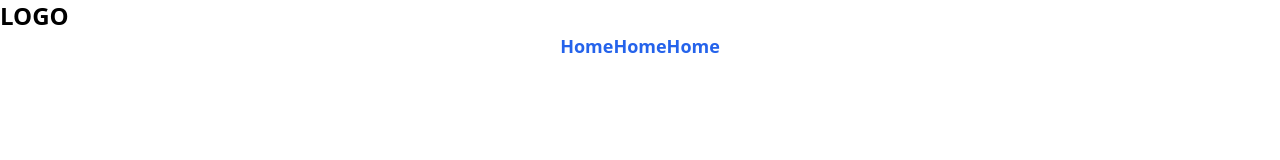
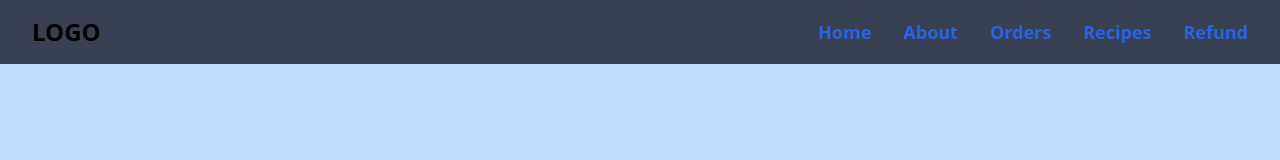
Before and after one commit to Captain-Carl-Larc/tailwind-css-harmburger, a plain HTML site: page index.html in a window 1280 px wide. Drawn offline with nearby package versions, Linux system fonts and the light colour scheme.

Commit message:
Menu and close menu icons fixing

```diff
--- a/index.html
+++ b/index.html
@@ -8,26 +8,44 @@
     Harmburger menu project
   </title>
 </head>
-<body>
-    <header>
-        <div class="logo-cont">
-            <p class="font-bold text-2xl">
+<body class="bg-blue-200">
+    <header class="flex justify-between items-center bg-gray-700 min-h-16 md:px-4">
+        <div class="logo-cont pl-4">
+            <p class="font-bold text-2xl cursor-pointer">
                 LOGO
             </p>
         </div>
-        <nav>
-            <ul class="flex items-center justify-center">
+        <nav class="w-48 md:w-auto md:pl-0">
+            <div class="menu-bar flex justify-end">
+                <svg xmlns="http://www.w3.org/2000/svg" fill="none" viewBox="0 0 24 24" stroke-width="2.5" stroke="currentColor" class="size-12 cursor-pointer md:hidden mr-8" onclick="showMenu()">
+                    <path stroke-linecap="round" stroke-linejoin="round" d="M3.75 6.75h16.5M3.75 12h16.5m-16.5 5.25h16.5" />
+                </svg>
+                <svg xmlns="http://www.w3.org/2000/svg" fill="none" viewBox="0 0 24 24" stroke-width="2.5" stroke="currentColor" class="size-12 cursor-pointer hidden" onclick="hideMenu()">
+                    <path stroke-linecap="round" stroke-linejoin="round" d="M6 18 18 6M6 6l12 12" />
+                </svg>
+
+
+            </div>
+            <ul class="hidden md:flex flex-col md:items-center md:justify-center gap-x-4 md:flex-row md:gap-x-8 md:pr-4">
                 <li>
-                    <a href="#" class="no-underline text-blue-600 text-lg font-bold">Home</a>
+                    <a href="#" class="no-underline text-blue-600 text-lg font-bold  hover:border-b hover:border-b-blue-300 hover:border-b-2">Home</a>
                 </li>
                 <li>
-                    <a href="#" class="no-underline text-blue-600 text-lg font-bold">Home</a>
+                    <a href="#" class="no-underline text-blue-600 text-lg font-bold hover:border-b hover:border-b-blue-300 hover:border-b-2">About</a>
                 </li>
                 <li>
-                    <a href="#" class="no-underline text-blue-600 text-lg font-bold">Home</a>
+                    <a href="#" class="no-underline text-blue-600 text-lg font-bold hover:border-b hover:border-b-blue-300 hover:border-b-2">Orders</a>
+                </li>
+                <li>
+                    <a href="#" class="no-underline text-blue-600 text-lg font-bold hover:border-b hover:border-b-blue-300 hover:border-b-2">Recipes</a>
+                </li>
+                <li>
+                    <a href="#" class="no-underline text-blue-600 text-lg font-bold hover:border-b hover:border-b-blue-300 hover:border-b-2">Refund</a>
                 </li>
             </ul>
         </nav>
     </header>
+
+    <script src="script.js"></script>
 </body>
 </html>
```
Also changed, not shown: script.js (added).
